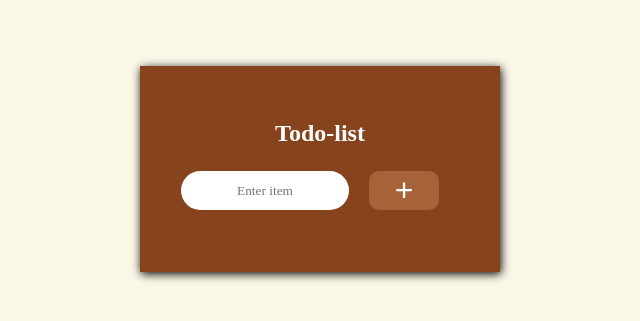
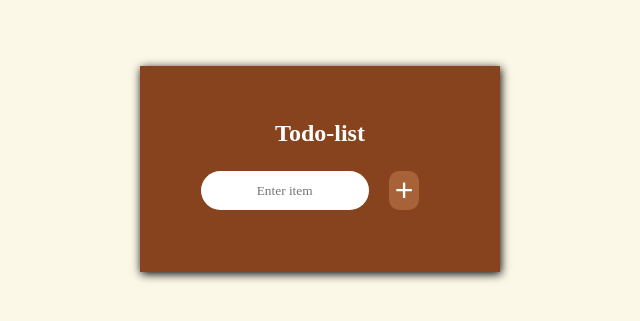
Before and after one commit to wesbabie/todo-app, a React (Create React App) app: page / in a window 1280 px wide. Shown: the part 231-552 px from the top of the page, without its empty margins (320-960 px from the left). Built offline with nearby package versions, Linux system fonts and the light colour scheme.

Commit message:
Update body.css

```diff
--- a/src/components/Body/body.css
+++ b/src/components/Body/body.css
@@ -32,7 +32,7 @@ button{
     background-color: #a86239;
     color: #fff;
     border: none;
-    width: 70px;
+    width: auto;
     /* height: 40px !important; */
     border-radius: 10px;
     font-size: 2rem;
```
